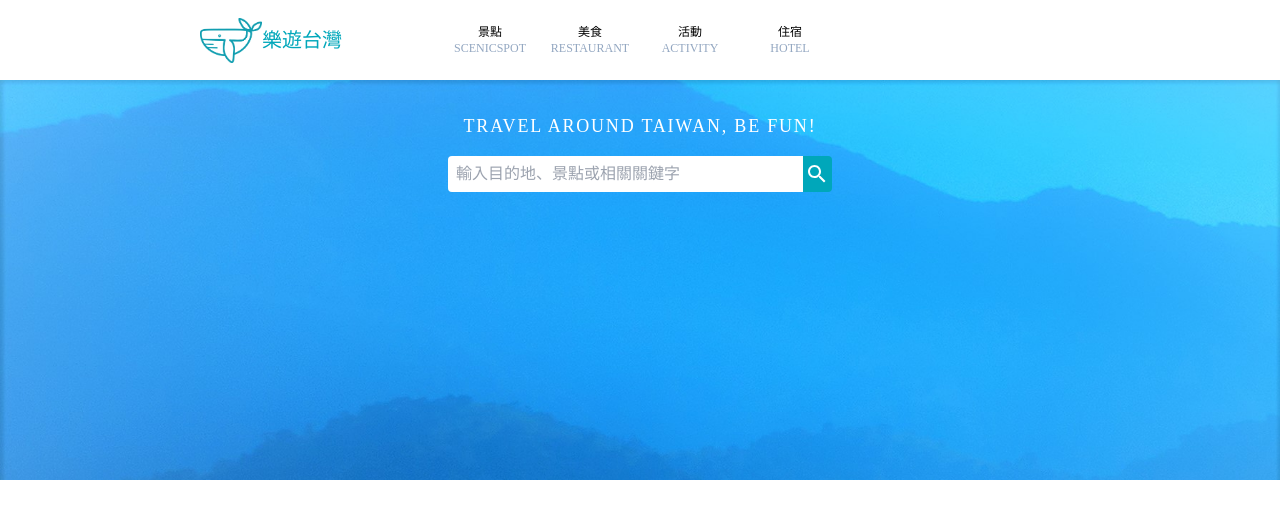
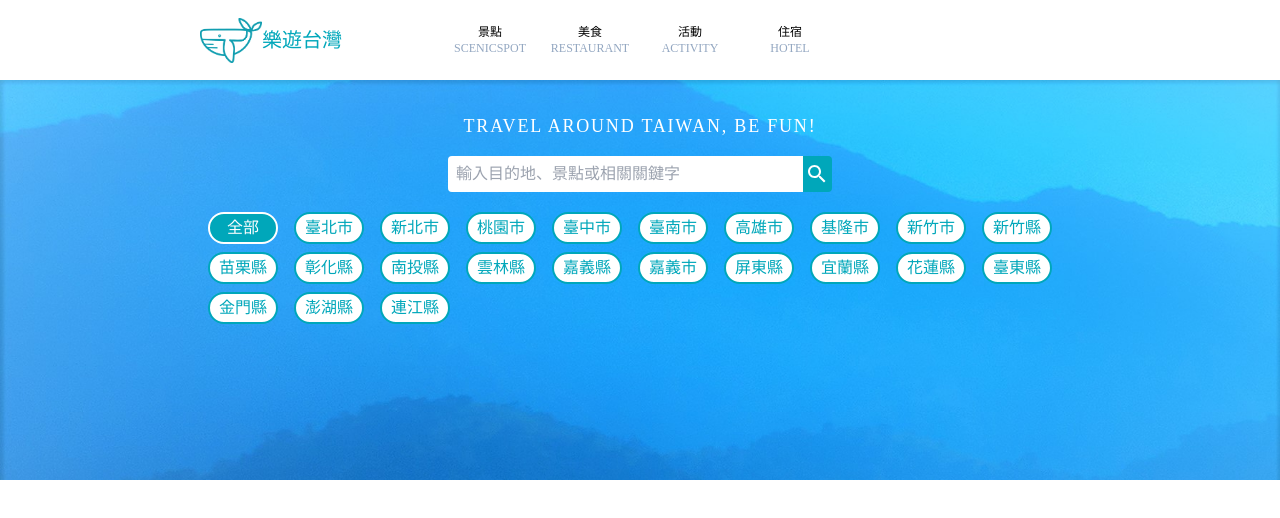
Before and after one commit to Zhima-Mochi/taiwan-tourism-web, a React (Create React App) app: page / in a window 1280 px wide. Shown: the top 518 px of the page. Built offline with nearby package versions, Linux system fonts and the light colour scheme; a web font is replaced by a local one.

Commit message:
banner region badge

```diff
--- a/src/assets/styles/_main.scss
+++ b/src/assets/styles/_main.scss
@@ -27,10 +27,10 @@
 }
 
 .btn {
-    cursor: pointer;
-    user-select: none;
+    @include button;
 }
-.input{
+
+.input {
     outline: none;
     padding: 4px 8px;
 }
@@ -84,3 +84,30 @@
         height: 400px;
     }
 }
+
+.region-badge {
+    @include button;
+    border-radius: 20px;
+    font-family: $default-font-style;
+    background-color: white;
+    color: $main-color;
+    border: 2px solid $main-color;
+    padding: 1px 6px;
+    font-size: 12px;
+    margin: 1px 4px;
+    width: 52px;
+    text-align: center;
+
+    @include lg-width {
+        padding: 2px 8px;
+        font-size: 16px;
+        margin: 4px 8px;
+        width: 70px;
+    }
+}
+
+.region-badge-selected {
+    background-color: $main-color;
+    color: white;
+    border-color: white;
+}
--- a/src/assets/styles/_mixin.scss
+++ b/src/assets/styles/_mixin.scss
@@ -21,3 +21,8 @@
         @content;
     }
 }
+
+@mixin button(){
+    cursor: pointer;
+    user-select: none;
+}
--- a/src/components/Banner.jsx
+++ b/src/components/Banner.jsx
@@ -1,5 +1,6 @@
 import { useState } from "react"
 import { ReactComponent as Search } from '../assets/img/search_white_24dp.svg';
+import { region_lst } from "../constants/region_lst";
 export default function Banner() {
     const [region, setRegion] = useState('all');
     const [keyword, setKeyword] = useState('');
@@ -7,16 +8,21 @@ export default function Banner() {
         <div className="banner">
             <div className="wrap flex flex-col items-center">
                 <h1 className="text-white decor tracking-widest df-ft-fm text-sm lg:text-lg mt-4 lg:mt-8 mb-4">TRAVEL AROUND TAIWAN, BE FUN!</h1>
-                <div className="w-full md:w-96 flex justify-center items-center">
-                    <input className="input w-full h-9 rounded-l df-ft-fm" placeholder="輸入目的地、景點或相關關鍵字"></input>
+                <div className="w-full md:w-96 flex justify-center items-center mb-4">
+                    <input className="input w-full h-9 rounded-l df-ft-fm" placeholder="輸入目的地、景點或相關關鍵字" onChange={(e) => setKeyword(e.target.value)}></input>
                     <div className="btn main-bg-color h-9 rounded-r flex w-8 justify-center items-center">
                         <Search />
                     </div>
                 </div>
-                <div>
-
+                <div className="w-full flex flex-wrap">
+                    <div className={"region-badge " + (region === 'all' ? 'region-badge-selected ' : ' ')} onClick={() => setRegion('all')}>全部</div>
+                    {region_lst.map(item => (
+                        <div key={item.id} className={"region-badge " + (region === item.id ? 'region-badge-selected ' : ' ')} onClick={() => setRegion(item.id)}>
+                            {item.name}
+                        </div>
+                    ))}
                 </div>
-            </div>
-        </div>
+            </div >
+        </div >
     )
 }
--- /dev/null
+++ b/src/constants/region_lst.js
@@ -0,0 +1,111 @@
+export const region_lst = [{
+        id: 'taipei',
+        eng: 'Taipei',
+        name: '臺北市'
+    },
+    {
+        id: 'newtaipei',
+        eng: 'NewTaipei',
+        name: '新北市'
+    },
+    {
+        id: 'taoyuan',
+        eng: 'Taoyuan',
+        name: '桃園市'
+    },
+    {
+        id: 'taichung',
+        eng: 'Taichung',
+        name: '臺中市'
+    },
+    {
+        id: 'tainan',
+        eng: 'Tainan',
+        name: '臺南市'
+    },
+    {
+        id: 'kaohsiung',
+        eng: 'Kaohsiung',
+        name: '高雄市'
+    },
+    {
+        id: 'keelung',
+        eng: 'Keelung',
+        name: '基隆市'
+    },
+    {
+        id: 'hsinchu',
+        eng: 'Hsinchu',
+        name: '新竹市'
+    },
+    {
+        id: 'hsinchucounty',
+        eng: 'HsinchuCounty',
+        name: '新竹縣'
+    },
+    {
+        id: 'miaolicounty',
+        eng: 'MiaoliCounty',
+        name: '苗栗縣'
+    },
+    {
+        id: 'changhuacounty',
+        eng: 'ChanghuaCounty',
+        name: '彰化縣'
+    },
+    {
+        id: 'nantoucounty',
+        eng: 'NantouCounty',
+        name: '南投縣'
+    },
+    {
+        id: 'yunlincounty',
+        eng: 'YunlinCounty',
+        name: '雲林縣'
+    },
+    {
+        id: 'chiayicounty',
+        eng: 'ChiayiCounty',
+        name: '嘉義縣'
+    },
+    {
+        id: 'chiayi',
+        eng: 'Chiayi',
+        name: '嘉義市'
+    },
+    {
+        id: 'pingtungcounty',
+        eng: 'PingtungCounty',
+        name: '屏東縣'
+    },
+    {
+        id: 'yilancounty',
+        eng: 'YilanCounty',
+        name: '宜蘭縣'
+    },
+    {
+        id: 'hualiencounty',
+        eng: 'HualienCounty',
+        name: '花蓮縣'
+    },
+    {
+        id: 'taitungcounty',
+        eng: 'TaitungCounty',
+        name: '臺東縣'
+    },
+    {
+        id: 'kinmencounty',
+        eng: 'KinmenCounty',
+        name: '金門縣'
+    },
+    {
+        id: 'penghucounty',
+        eng: 'PenghuCounty',
+        name: '澎湖縣'
+    },
+    {
+        id: 'lienchiangcounty',
+        eng: 'LienchiangCounty',
+        name: '連江縣'
+    },
+];
```
